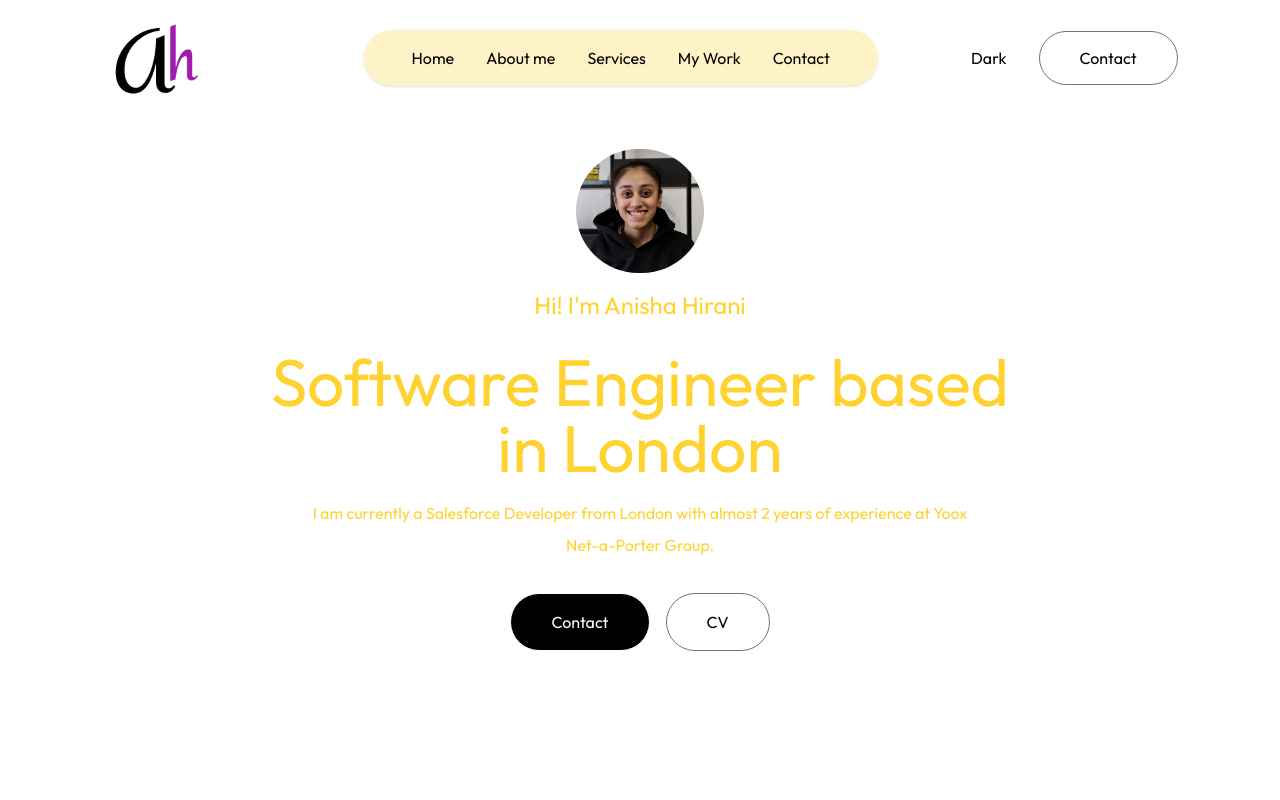
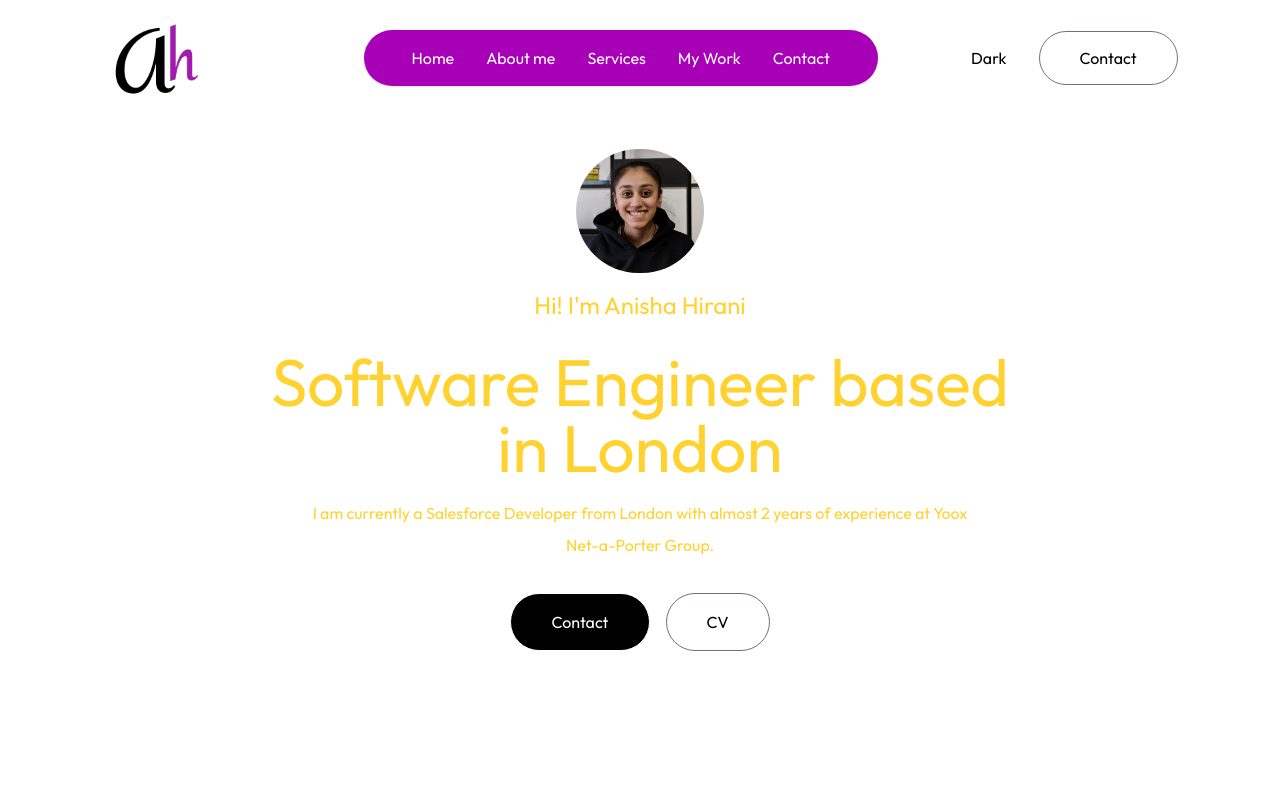
Before and after one commit to anisha-11/anisha-portfolio, a Next.js app: page / in a window 1280 px wide. Shown: the top 800 px of the page. Built offline with nearby package versions, Linux system fonts and the light colour scheme; a web font is replaced by a local one.

Commit message:
changing colour to match logo purple

```diff
--- a/app/components/Navbar.jsx
+++ b/app/components/Navbar.jsx
@@ -27,12 +27,12 @@
 
   return (
     <>
-      <nav className={`w-full fixed px-5 lg:px-8 xl:px-[8%] py-4 flex items-center justify-between z-50 ${isScroll ? "bg-white bg-opacity-50 backdrop-blur-lg shadow-sm" : ""}`}>
+      <nav className={`w-full fixed px-5 lg:px-8 xl:px-[8%] py-4 flex items-center justify-between z-50 ${isScroll ? "bg-fuchsia-200 bg-opacity-50 backdrop-blur-lg shadow-sm" : ""}`}>
         <a href="#top">
           <Image src={assets.logo} alt="" className='w-28 cursor-pointer mr-14' />
         </a>
 
-        <ul className={`hidden md:flex items-center gap-6 lg:gap-8 rounded-full px-12 py-3 ${isScroll ? "" : "bg-amber-100 shadow-sm bg-opacity-50"}`}>
+        <ul className={`hidden md:flex items-center gap-6 lg:gap-8 rounded-full px-12 py-3 ${isScroll ? "" : "bg-fuchsia-700 text-white shadow-sm bg-opacity-50"}`}>
           <li><a href="#top">Home</a></li>
           <li><a href="#about">About me</a></li>
           <li><a href="#services">Services</a></li>
```
